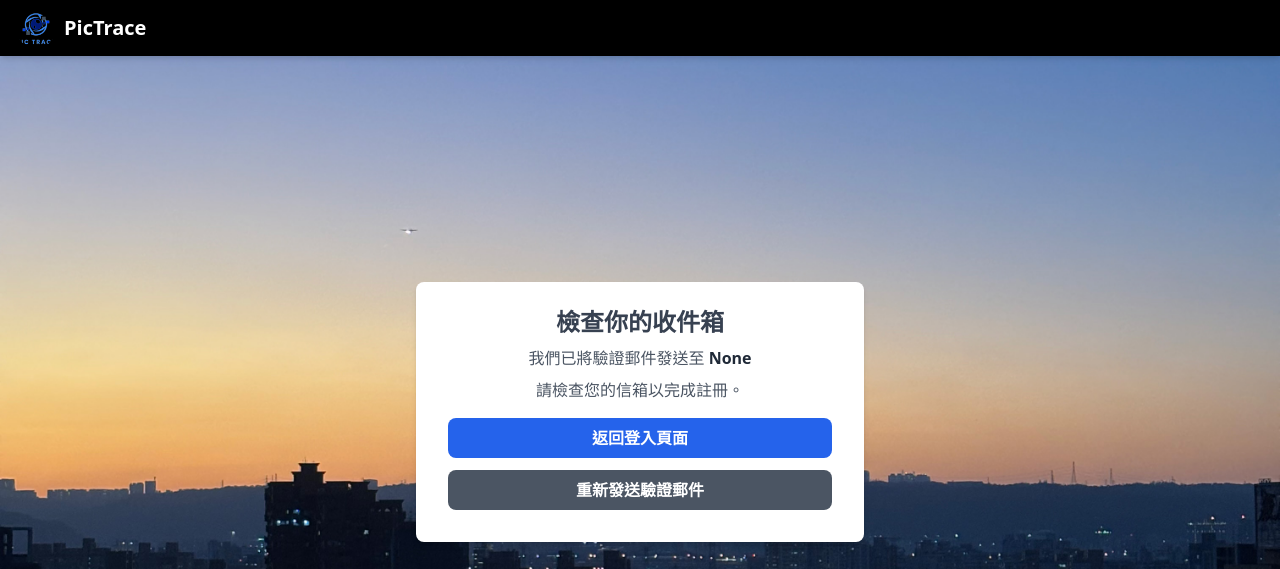
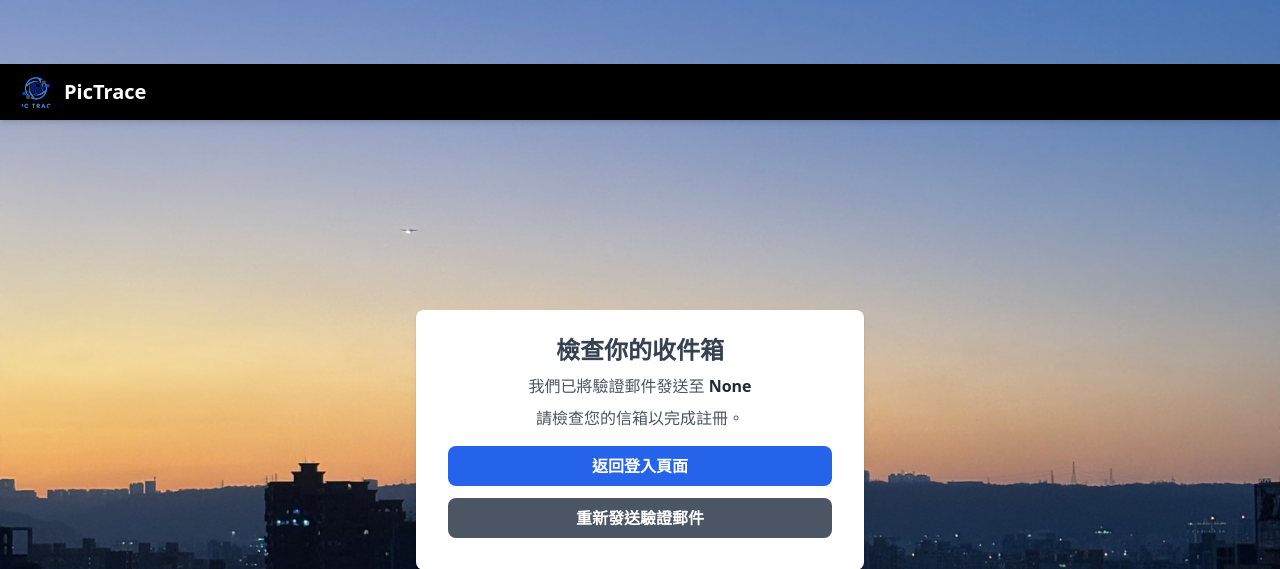
Before and after one commit to bukun1012/PicTrace, a Django app: page /users/check-email/ in a window 1280 px wide. Shown: the top 569 px of the page. Run offline with Django 5.2, Linux system fonts and the light colour scheme; style sheets or scripts are compiled from the project's sources.

Commit message:
fix: change navbar from fixed to sticky to prevent content overlap

```diff
--- a/templates/shared/footer.html
+++ b/templates/shared/footer.html
@@ -1,5 +1,3 @@
-<footer
-  class="flex justify-center w-full py-2 mt-auto text-center text-white bg-black"
->
+<footer class="sticky bottom-0 w-full py-2 text-center text-white bg-black">
   <p>&copy; 2025 PicTrace. All rights reserved.</p>
 </footer>
--- a/templates/shared/navbar.html
+++ b/templates/shared/navbar.html
@@ -1,6 +1,6 @@
 {% load static %}
 <!-- Header -->
-<header class="fixed top-0 left-0 z-50 w-full bg-black shadow-md h-14">
+<header class="sticky top-0 left-0 z-50 w-full bg-black shadow-md h-14">
   <div class="flex items-center justify-between h-full px-4 mx-auto max-w-7xl">
     <!-- Left Section: Logo -->
     <div class="flex items-center space-x-2">
--- a/templates/shared/navbar2.html
+++ b/templates/shared/navbar2.html
@@ -1,6 +1,6 @@
 {% load static %}
 <!-- Header -->
-<header class="fixed top-0 left-0 z-50 w-full bg-black shadow-md h-14">
+<header class="sticky top-0 left-0 z-50 w-full bg-black shadow-md h-14">
   <div class="flex items-center justify-between h-full px-4 mx-auto max-w-7xl">
     <!-- Left Section: Logo -->
     <div class="flex items-center space-x-2">
```
